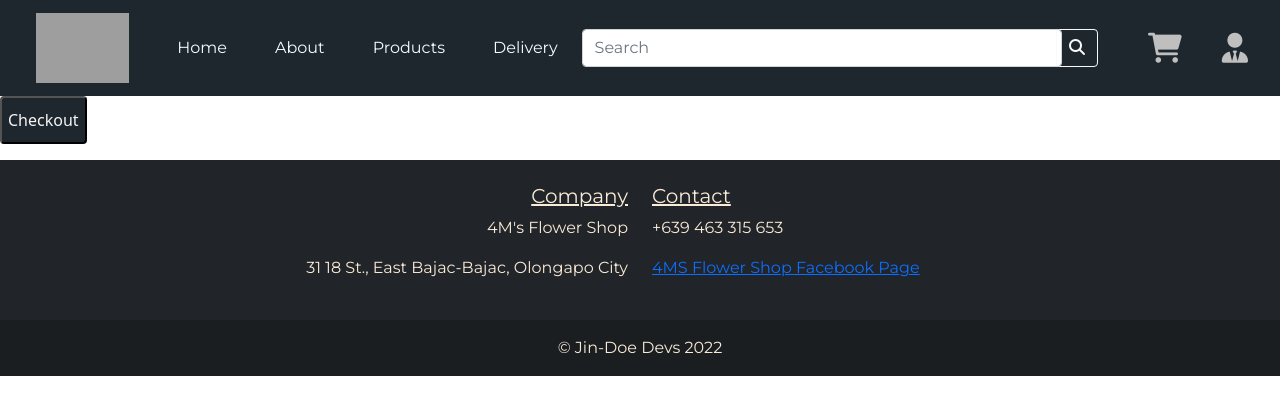
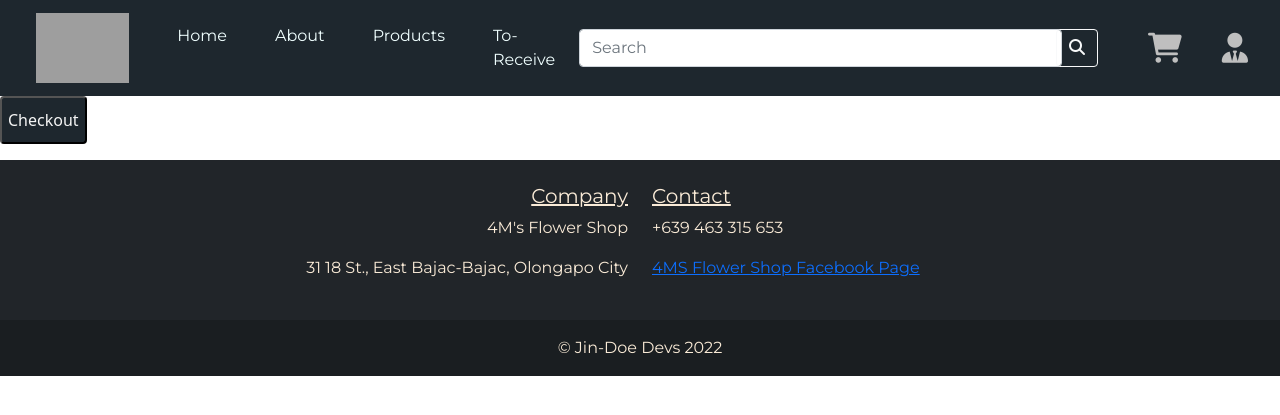
Before and after one commit to VonDenuelle/4MS, a PHP site: page /cart.php in a window 1280 px wide. Shown: the top 415 px of the page. Run offline with PHP 8.4, Linux system fonts and the light colour scheme; the visitor is signed in with stand-in values (Sample User, id 1); data that the repository does not hold is empty; some libraries are stand-ins or nearby versions; grey boxes are pictures that could not be loaded.

Commit message:
Update navbar.php

```diff
--- a/php/global/navbar.php
+++ b/php/global/navbar.php
@@ -21,7 +21,7 @@
             </li>
 
             <li class="nav-item mx-3">
-               <a class="nav-link" href="#">Delivery</a>
+               <a class="nav-link" href="#">To-Receive</a>
             </li>
          </ul>
 
```
